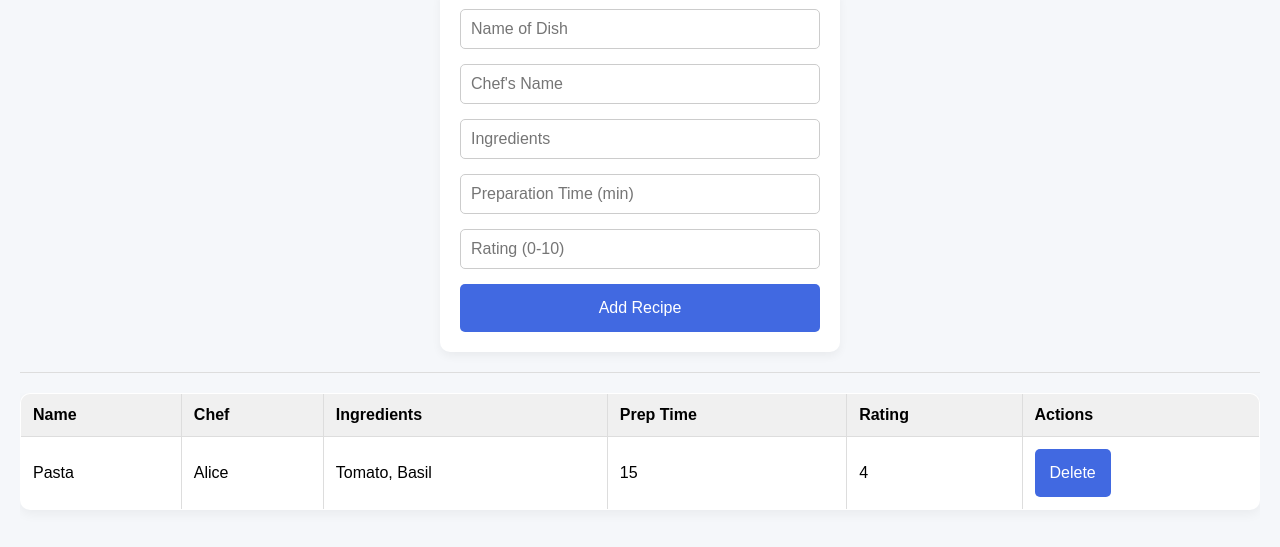
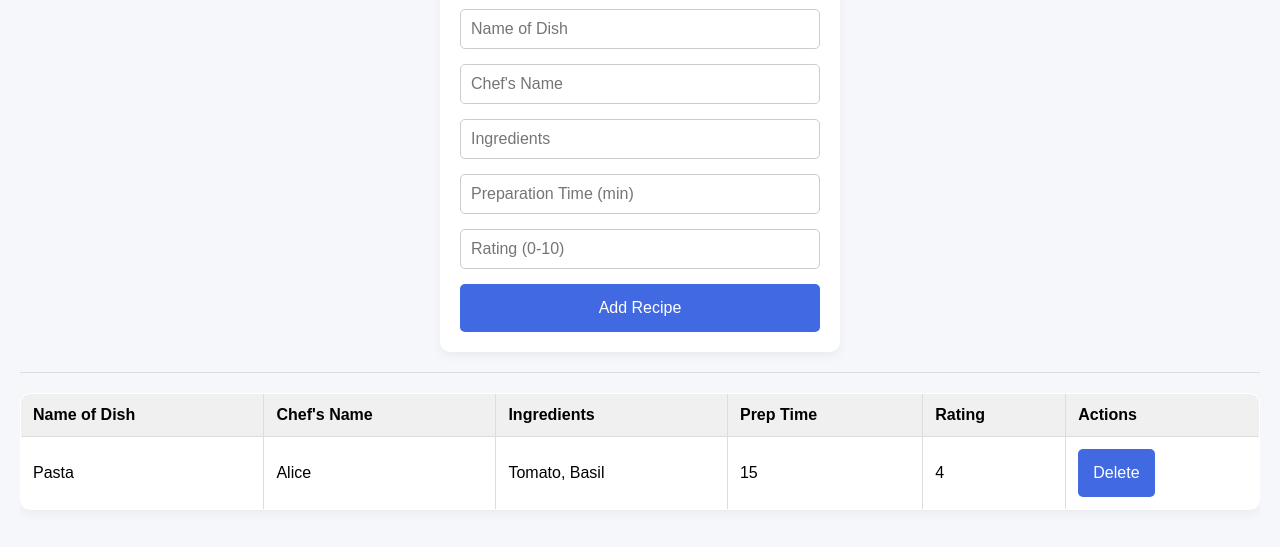
Before and after one commit to ny-collins/dbwork, a website: page frontend/index.html in a window 1280 px wide. Shown: the part 79-626 px from the top of the page. Drawn offline with Linux system fonts and the light colour scheme; some packages are replaced by stand-ins of ours; no server answers; a script that the page names is missing.

Commit message:
commit33

```diff
--- a/frontend/index.html
+++ b/frontend/index.html
@@ -30,8 +30,8 @@
     <table border="1" id="recipeTable">
       <thead>
         <tr>
-          <th>Name</th>
-          <th>Chef</th>
+          <th>Name of Dish</th>
+          <th>Chef's Name</th>
           <th>Ingredients</th>
           <th>Prep Time</th>
           <th>Rating</th>
```
